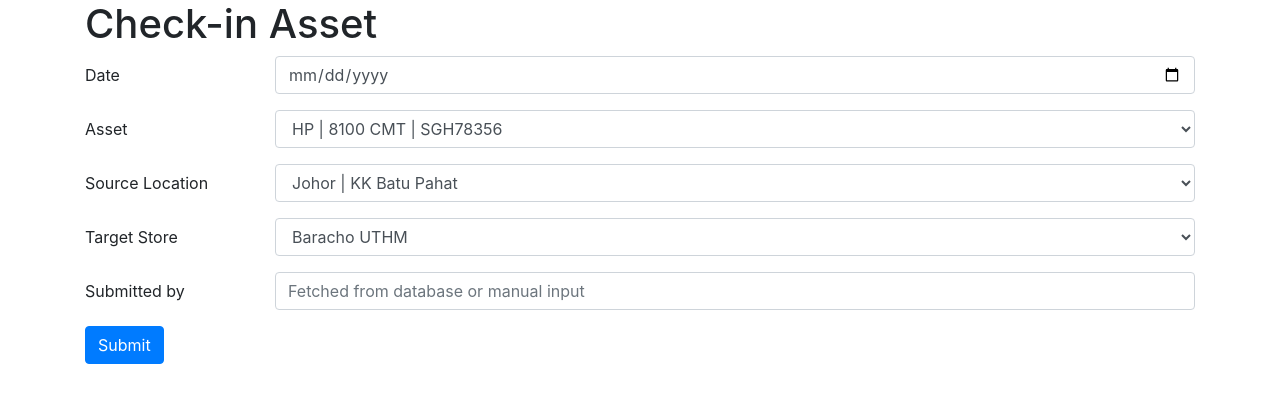
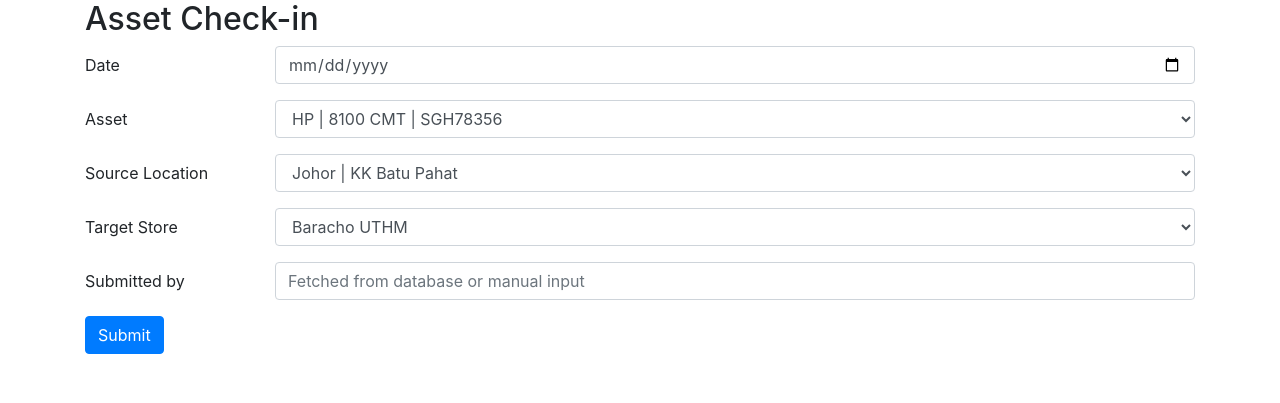
Before and after one commit to nadiasyafiqah/cm-tracking, a PHP site: page /transactions.php?action=checkin in a window 1280 px wide. Shown: the part 56-459 px from the top of the page. Run offline with PHP 8.4, Linux system fonts and the light colour scheme; some libraries are stand-ins or nearby versions.

Commit message:
Fixed typo

```diff
--- a/inc/layouts/navbar.php
+++ b/inc/layouts/navbar.php
@@ -14,9 +14,9 @@
       Transactions
       </a>
       <div class="dropdown-menu" aria-labelledby="navbarDropdown">
-        <a class="dropdown-item" href="transactions.php?action=checkin">Check-in Asset</a>
-        <a class="dropdown-item" href="transactions.php?action=checkout">Check-out Asset</a>
-        <a class="dropdown-item" href="transactions.php?action=transfer">Transfer Asset</a>
+        <a class="dropdown-item" href="transactions.php?action=checkin">Asset Check-in</a>
+        <a class="dropdown-item" href="transactions.php?action=checkout">Asset Check-out</a>
+        <a class="dropdown-item" href="transactions.php?action=transfer">Asset Transfer</a>
         <a class="dropdown-item" href="transactions.php">View Transactions</a>
       </div>
       </li>
--- a/inc/transactions/checkin.php
+++ b/inc/transactions/checkin.php
@@ -1,4 +1,4 @@
-<h1>Check-in Asset</h1>
+<h2>Asset Check-in</h2>
 <form class="" action="" method="post">
   <div class="form-group row">
     <label class="col-sm-2 col-form-label" for="date">Date</label>
--- a/inc/transactions/checkout.php
+++ b/inc/transactions/checkout.php
@@ -1,4 +1,4 @@
-<h1>Check-out Asset</h1>
+<h2>Asset Check-out</h2>
 <form class="" action="" method="post">
   <div class="form-group row">
     <label class="col-sm-2 col-form-label" for="date">Date</label>
--- a/inc/transactions/transfer.php
+++ b/inc/transactions/transfer.php
@@ -1,4 +1,4 @@
-<h1>Transfer Asset</h1>
+<h2>Asset Transfer</h2>
 <small><i>Use this form to transfer asset between Stores</i></small>
 <form class="" action="" method="post">
   <div class="form-group row">
```
